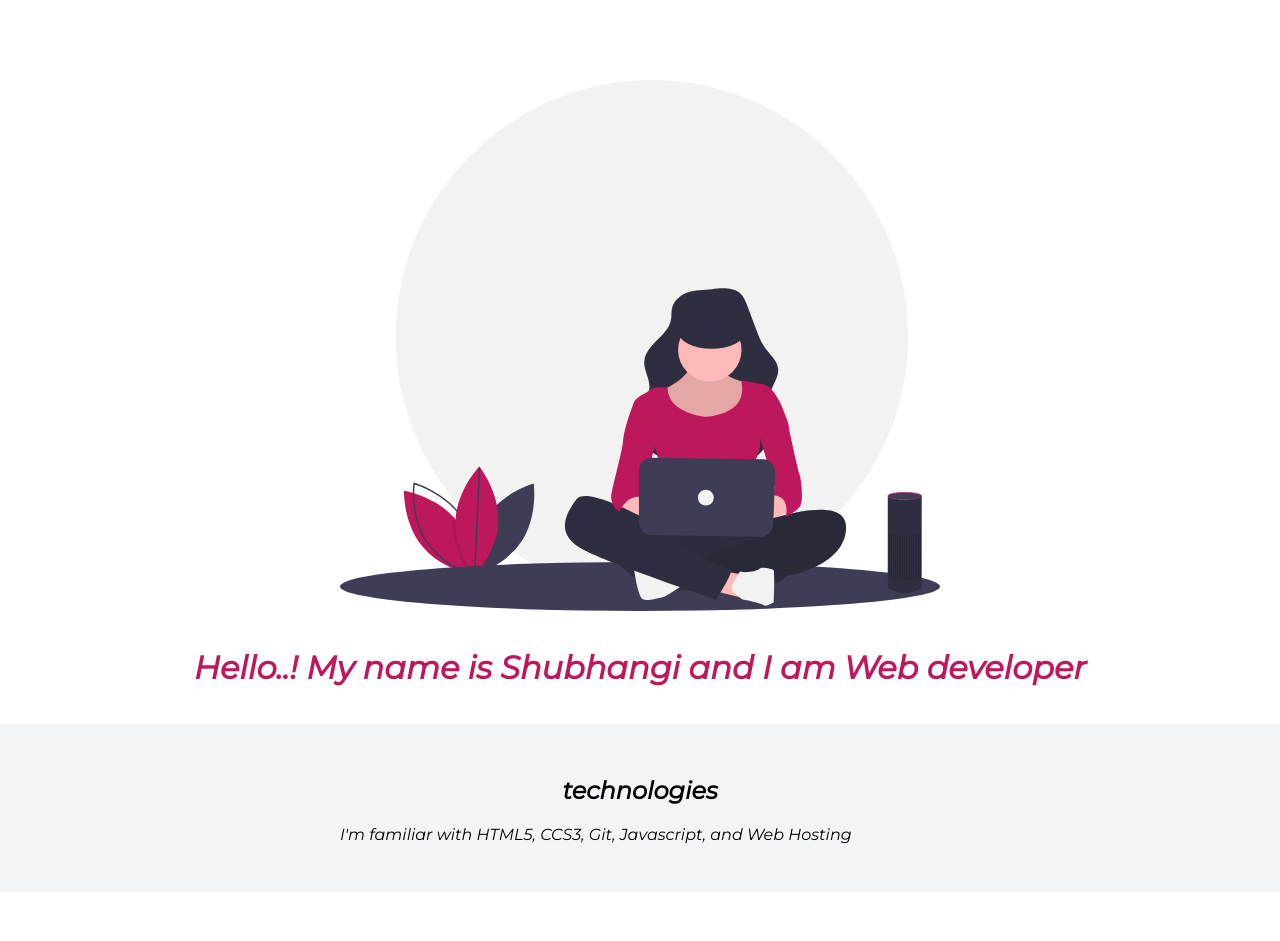
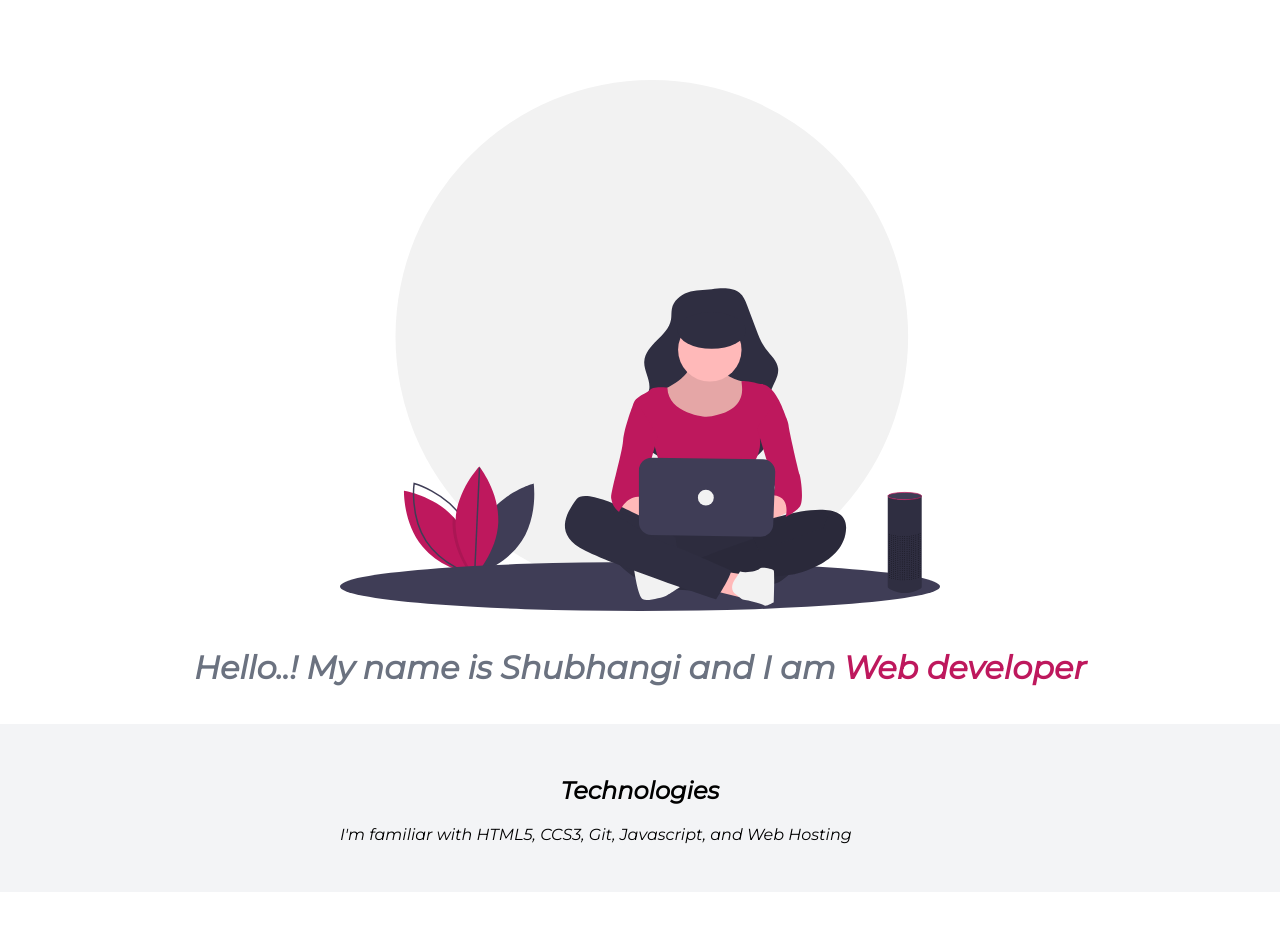
Before and after one commit to shubhangitalekar1997/Portfolio, a plain HTML site: page index.html in a window 1280 px wide. Shown: the part 91-1032 px from the top of the page. Drawn offline with Linux system fonts and the light colour scheme.

Commit message:
update : design

```diff
--- a/Styles.css
+++ b/Styles.css
@@ -125,10 +125,6 @@ hr {
 
 }
 
-.hero .hero-heading  {
-    color: var(--primary-color);
-}
-
 .heading-inverted {
     color: var(--primary-color);
 }
--- a/index.html
+++ b/index.html
@@ -35,7 +35,7 @@
 
     <section class="section Ow">
         <div class="container container-center">
-            <h1>technologies</h1>
+            <h1>Technologies</h1>
             <p>I'm familiar with HTML5, CCS3, Git, Javascript, and Web Hosting</p>
         </div>
     </section>
```
